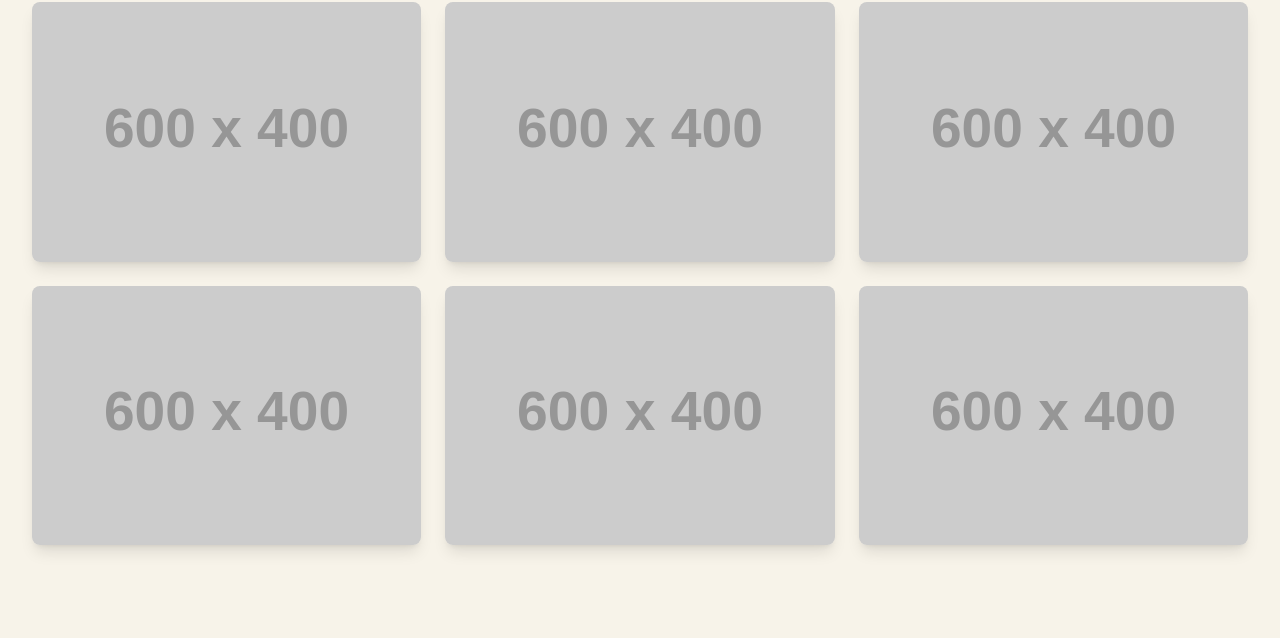
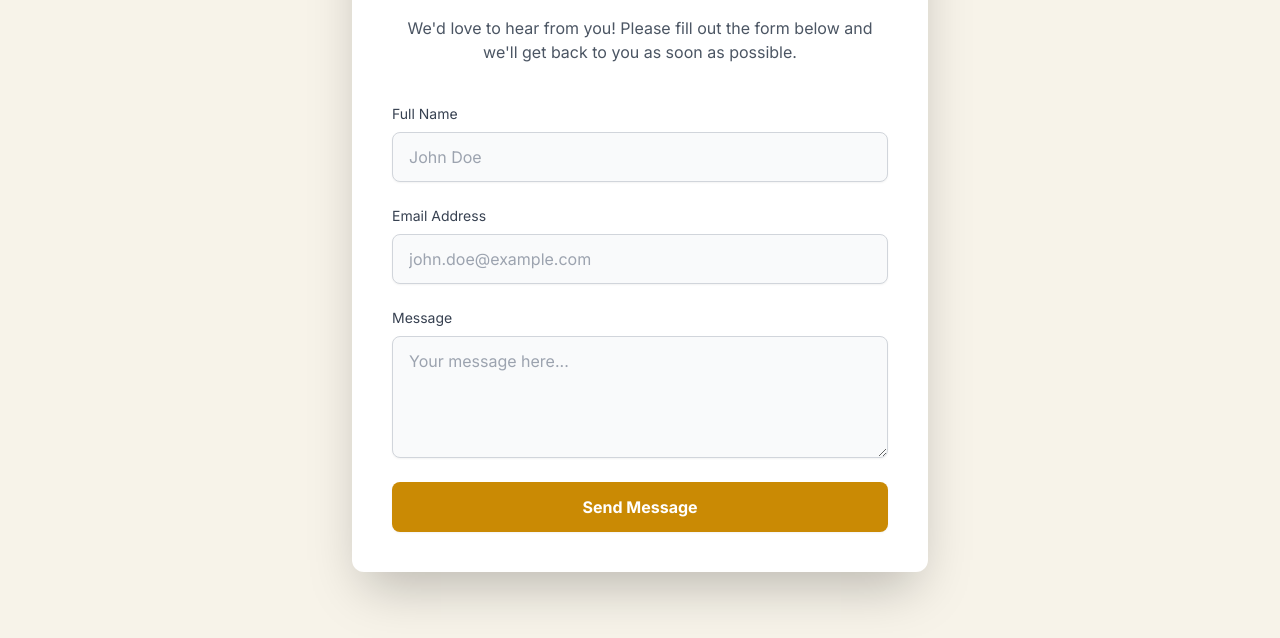
Before and after one commit to JustinHatch/Broken-Contact-Form-Validation, a plain HTML site: page fixed-version/index.html in a window 1280 px wide. Shown: the part 162-800 px from the top of the page. Drawn offline with nearby package versions, Linux system fonts and the light colour scheme; placeholder pictures from the web are drawn by us.

Commit message:
Restore existing contact demos and correct evidence scope

```diff
--- a/fixed-version/index.html
+++ b/fixed-version/index.html
@@ -3,7 +3,7 @@
 <head>
     <meta charset="UTF-8">
     <meta name="viewport" content="width=device-width, initial-scale=1.0">
-    <title>Photography Gallery</title>
+    <title>Working Contact Form</title>
     <link rel="preconnect" href="https://fonts.googleapis.com">
     <link rel="preconnect" href="https://fonts.gstatic.com" crossorigin>
     <link href="https://fonts.googleapis.com/css2?family=Inter:wght@400;600;700&display=swap" rel="stylesheet">
@@ -15,60 +15,85 @@
         }
     </style>
 </head>
-<body class="p-8">
+<body class="flex items-center justify-center min-h-screen p-4 sm:p-6 lg:p-8">
 
-    <div class="max-w-7xl mx-auto">
-        <header class="text-center mb-12">
-            <h1 class="text-4xl sm:text-5xl font-bold text-gray-800 mb-2">Event Photography</h1>
-            <p class="text-lg text-gray-600">A collection of highlights from the evening's event.</p>
-        </header>
+    <div class="w-full max-w-xl bg-white rounded-xl shadow-2xl p-6 sm:p-8 lg:p-10">
+        <h1 class="text-3xl sm:text-4xl font-bold text-center text-gray-800 mb-6 sm:mb-8">Contact Us</h1>
+        <p class="text-center text-gray-600 mb-8 sm:mb-10">We'd love to hear from you! Please fill out the form below and we'll get back to you as soon as possible.</p>
 
-        <div class="grid grid-cols-1 sm:grid-cols-2 lg:grid-cols-3 gap-6">
-            <!-- Image 1 -->
-            <div class="group relative rounded-lg overflow-hidden shadow-lg hover:shadow-xl transition-shadow duration-300">
-                <img src="https://placehold.co/600x400/808080/fff?text=Photo+1" alt="Event photo 1" class="w-full h-auto transform group-hover:scale-105 transition-transform duration-500">
-                <div class="absolute inset-0 bg-black bg-opacity-40 flex items-center justify-center opacity-0 group-hover:opacity-100 transition-opacity duration-300">
-                    <span class="text-white text-lg font-bold">View Photo</span>
-                </div>
+        <!-- The form with built-in HTML5 validation -->
+        <form id="workingContactForm" class="space-y-6">
+            <div>
+                <label for="name" class="block text-sm font-medium text-gray-700 mb-2">Full Name</label>
+                <input
+                    type="text"
+                    id="name"
+                    name="name"
+                    required
+                    class="mt-1 block w-full px-4 py-3 bg-gray-50 border border-gray-300 rounded-lg shadow-sm focus:outline-none focus:ring-2 focus:ring-yellow-500 focus:border-yellow-500"
+                    placeholder="John Doe"
+                >
             </div>
-            <!-- Image 2 -->
-            <div class="group relative rounded-lg overflow-hidden shadow-lg hover:shadow-xl transition-shadow duration-300">
-                <img src="https://placehold.co/600x400/808080/fff?text=Photo+2" alt="Event photo 2" class="w-full h-auto transform group-hover:scale-105 transition-transform duration-500">
-                <div class="absolute inset-0 bg-black bg-opacity-40 flex items-center justify-center opacity-0 group-hover:opacity-100 transition-opacity duration-300">
-                    <span class="text-white text-lg font-bold">View Photo</span>
-                </div>
+            <div>
+                <!-- THIS IS THE KEY PART: type="email" and required attribute -->
+                <label for="email" class="block text-sm font-medium text-gray-700 mb-2">Email Address</label>
+                <input
+                    type="email"
+                    id="email"
+                    name="email"
+                    required
+                    class="mt-1 block w-full px-4 py-3 bg-gray-50 border border-gray-300 rounded-lg shadow-sm focus:outline-none focus:ring-2 focus:ring-yellow-500 focus:border-yellow-500"
+                    placeholder="john.doe@example.com"
+                >
             </div>
-            <!-- Image 3 -->
-            <div class="group relative rounded-lg overflow-hidden shadow-lg hover:shadow-xl transition-shadow duration-300">
-                <img src="https://placehold.co/600x400/808080/fff?text=Photo+3" alt="Event photo 3" class="w-full h-auto transform group-hover:scale-105 transition-transform duration-500">
-                <div class="absolute inset-0 bg-black bg-opacity-40 flex items-center justify-center opacity-0 group-hover:opacity-100 transition-opacity duration-300">
-                    <span class="text-white text-lg font-bold">View Photo</span>
-                </div>
+            <div>
+                <label for="message" class="block text-sm font-medium text-gray-700 mb-2">Message</label>
+                <textarea
+                    id="message"
+                    name="message"
+                    rows="4"
+                    required
+                    class="mt-1 block w-full px-4 py-3 bg-gray-50 border border-gray-300 rounded-lg shadow-sm focus:outline-none focus:ring-2 focus:ring-yellow-500 focus:border-yellow-500"
+                    placeholder="Your message here..."
+                ></textarea>
             </div>
-            <!-- Image 4 -->
-            <div class="group relative rounded-lg overflow-hidden shadow-lg hover:shadow-xl transition-shadow duration-300">
-                <img src="https://placehold.co/600x400/808080/fff?text=Photo+4" alt="Event photo 4" class="w-full h-auto transform group-hover:scale-105 transition-transform duration-500">
-                <div class="absolute inset-0 bg-black bg-opacity-40 flex items-center justify-center opacity-0 group-hover:opacity-100 transition-opacity duration-300">
-                    <span class="text-white text-lg font-bold">View Photo</span>
-                </div>
+            <div id="statusMessage" class="hidden text-center p-3 rounded-lg text-sm font-medium"></div>
+            <div>
+                <button
+                    type="submit"
+                    class="w-full flex justify-center items-center px-6 py-3 border border-transparent text-base font-bold rounded-lg shadow-sm text-white bg-yellow-600 hover:bg-yellow-700 focus:outline-none focus:ring-2 focus:ring-offset-2 focus:ring-yellow-500 transition duration-150 ease-in-out"
+                >
+                    Send Message
+                </button>
             </div>
-            <!-- Image 5 -->
-            <div class="group relative rounded-lg overflow-hidden shadow-lg hover:shadow-xl transition-shadow duration-300">
-                <img src="https://placehold.co/600x400/808080/fff?text=Photo+5" alt="Event photo 5" class="w-full h-auto transform group-hover:scale-105 transition-transform duration-500">
-                <div class="absolute inset-0 bg-black bg-opacity-40 flex items-center justify-center opacity-0 group-hover:opacity-100 transition-opacity duration-300">
-                    <span class="text-white text-lg font-bold">View Photo</span>
-                </div>
-            </div>
-            <!-- Image 6 -->
-            <div class="group relative rounded-lg overflow-hidden shadow-lg hover:shadow-xl transition-shadow duration-300">
-                <img src="https://placehold.co/600x400/808080/fff?text=Photo+6" alt="Event photo 6" class="w-full h-auto transform group-hover:scale-105 transition-transform duration-500">
-                <div class="absolute inset-0 bg-black bg-opacity-40 flex items-center justify-center opacity-0 group-hover:opacity-100 transition-opacity duration-300">
-                    <span class="text-white text-lg font-bold">View Photo</span>
-                </div>
-            </div>
-        </div>
-
+        </form>
     </div>
 
+    <script>
+        const form = document.getElementById('workingContactForm');
+        const statusMessage = document.getElementById('statusMessage');
+
+        // Listen for the form submission event
+        form.addEventListener('submit', function(event) {
+            // Check if the form is valid according to HTML5 validation rules
+            if (!form.checkValidity()) {
+                // If invalid, the browser will show the error message.
+                // We just prevent the default submission here.
+                event.preventDefault();
+                console.log("Form is invalid. Browser will show error messages.");
+            } else {
+                // If the form is valid, prevent default submission for this demo
+                event.preventDefault();
+                console.log("Form is valid. Submitting...");
+
+                // Display a success message
+                statusMessage.textContent = 'Message sent successfully!';
+                statusMessage.className = 'block text-center p-3 rounded-lg text-sm font-medium bg-green-100 text-green-700 transition-opacity';
+
+                // Clear the form fields
+                form.reset();
+            }
+        });
+    </script>
 </body>
 </html>
```
Also changed, not shown: broken-version/index.html (+62 -48 lines), 3 other files.
